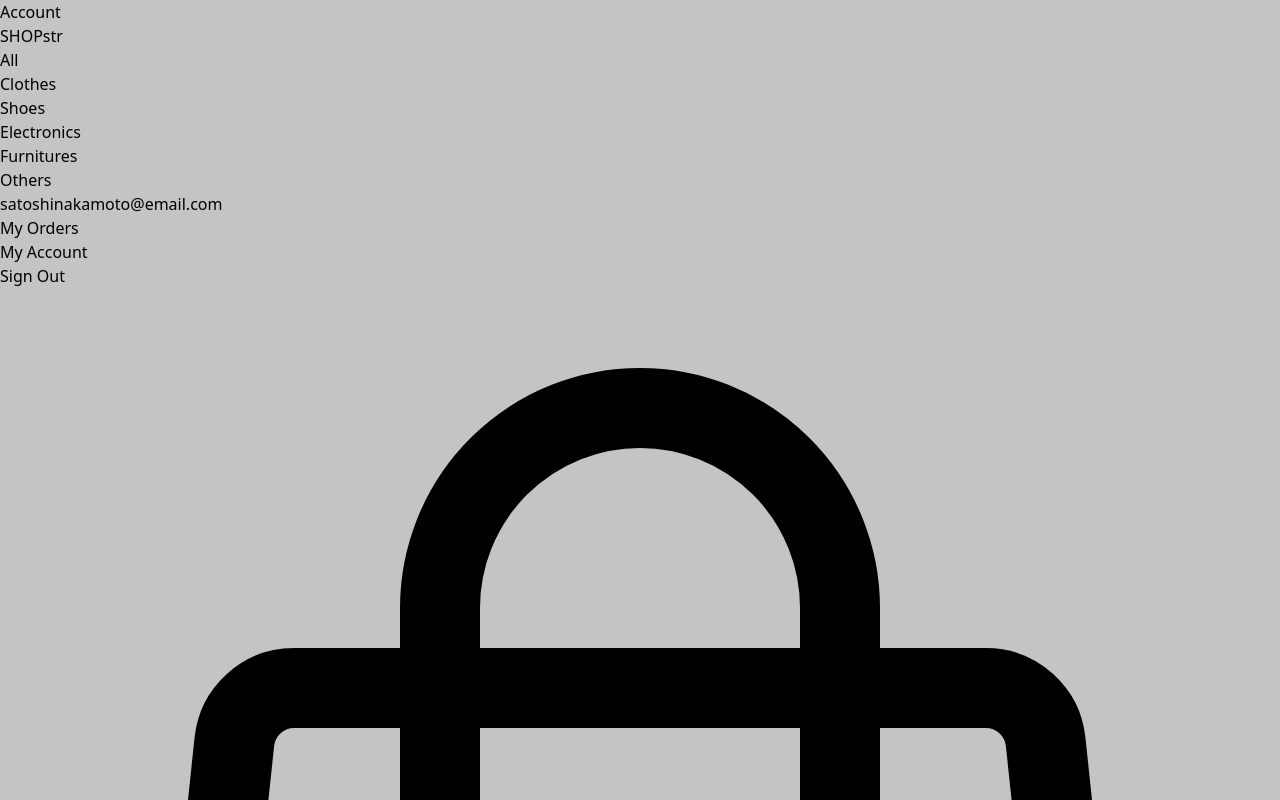
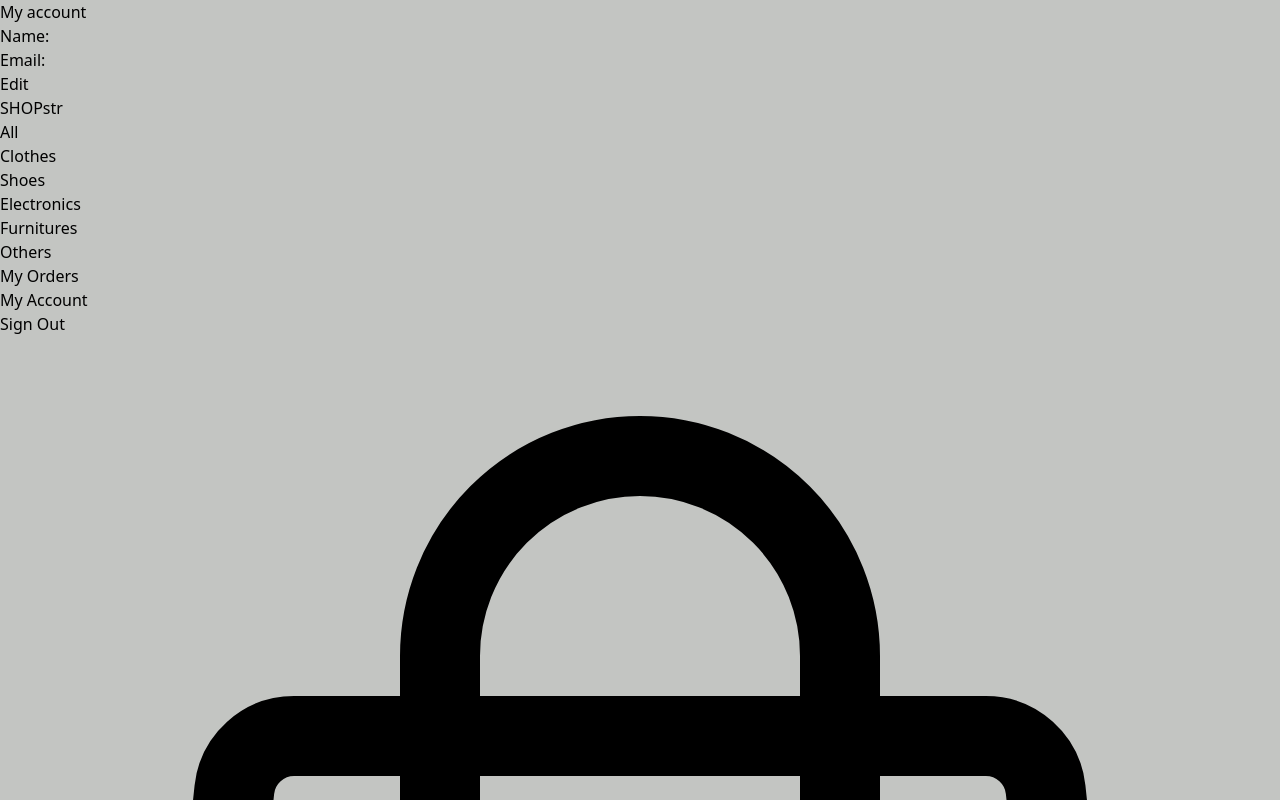
Before and after one commit to LiwGar/react-curse-vite, a React (Vite) app: page /my-account in a window 1280 px wide. Shown: the top 800 px of the page. Built offline with nearby package versions, Linux system fonts and the light colour scheme; no server answers.

Commit message:
Se agregó página de MyAccount mostrando datos y editándolos.

```diff
--- a/src/Components/Navbar/index.jsx
+++ b/src/Components/Navbar/index.jsx
@@ -49,8 +49,8 @@
 
             return (
                 <>
-                    <li>
-                        satoshinakamoto@email.com
+                    <li className='text-black/60'>
+                        {parsedAccount?.email}
                     </li>
                     <li>
                         <NavLink to="/my-orders"
--- a/src/Pages/Account/index.jsx
+++ b/src/Pages/Account/index.jsx
@@ -1,12 +1,111 @@
-import Layout from '../../Components/Layout';
+import { useContext, useState, useRef } from 'react'
+import { ShoppingCartContext } from '../../Context'
+import Layout from '../../Components/Layout'
 
 function MyAccount() {
 
+  const context = useContext(ShoppingCartContext);
+
+  const [view, setView] = useState('user-info');
+
+  const account = localStorage.getItem('account');
+
+  const parsedAccount = JSON.parse(account);
+
+  const form = useRef(null);
+
+  const editAccount = () => {
+    const formData = new FormData(form.current);
+		const data = {
+			name: formData.get('name'),
+			email: formData.get('email'),
+			password: formData.get('password')
+		}
+
+    // Update account
+    const stringifiedAccount = JSON.stringify(data);
+
+    localStorage.setItem('account', stringifiedAccount);
+
+    context.setAccount(data);
+  }
+
+  const renderUserInfo = () => {
+
     return (
-      <Layout>
-          Account
-      </Layout>
+      <div className='flex flex-col w-80'>
+        <p>
+          <span className='font-light text-sm'>Name: </span>
+          <span>{parsedAccount?.name}</span>
+        </p>
+        <p>
+          <span className='font-light text-sm'>Email: </span>
+          <span>{parsedAccount?.email}</span>
+        </p>
+        <button
+          className=' bg-violet-600 text-white font-bold tracking-wider mt-6 py-3'
+          onClick={() => setView('edit-user-info')}>
+          Edit
+        </button>
+      </div>
     )
   }
 
-  export default MyAccount
+  const renderEditUserInfo = () => {
+
+    return (
+      <form ref={form} className='flex flex-col gap-4 w-80'>
+        <div className='flex flex-col gap-1'>
+          <label htmlFor="name" className='font-light text-sm'>Your name:</label>
+          <input
+            type="text"
+            id="name"
+            name="name"
+            defaultValue={parsedAccount.name}
+            placeholder="Satoshi"
+            className='border border-violet-600 placeholder:font-light placeholder:text-sm placeholder:text-black/60 focus:outline-none py-2 px-4'
+          />
+        </div>
+        <div className='flex flex-col gap-1'>
+          <label htmlFor="email" className='font-light text-sm'>Your email:</label>
+          <input
+            type="text"
+            id="email"
+            name="email"
+            defaultValue={parsedAccount.email}
+            placeholder="hi@helloworld.com"
+            className='border border-violet-600 placeholder:font-light placeholder:text-sm placeholder:text-black/60 focus:outline-none py-2 px-4'
+          />
+        </div>
+        <div className='flex flex-col gap-1'>
+          <label htmlFor="password" className='font-light text-sm'>Your password:</label>
+          <input
+            type="text"
+            id="password"
+            name="password"
+            defaultValue={parsedAccount.password}
+            placeholder="*******"
+            className='border border-violet-600 placeholder:font-light placeholder:text-sm placeholder:text-black/60 focus:outline-none py-2 px-4'
+          />
+        </div>
+        <button
+          className='w-full  py-3 bg-violet-600 text-white font-bold tracking-wider'
+          onClick={() => {setView('user-info'), editAccount()}}>
+          Edit
+        </button>
+      </form>
+    )
+  }
+
+  const renderView = () => view === 'edit-user-info' ? renderEditUserInfo() : renderUserInfo()
+
+  return (
+    <Layout>
+      <h1 className="font-medium text-lg text-center mb-8 w-80">My account</h1>
+      {renderView()}
+    </Layout>
+  )
+}
+
+
+export default MyAccount;
```
